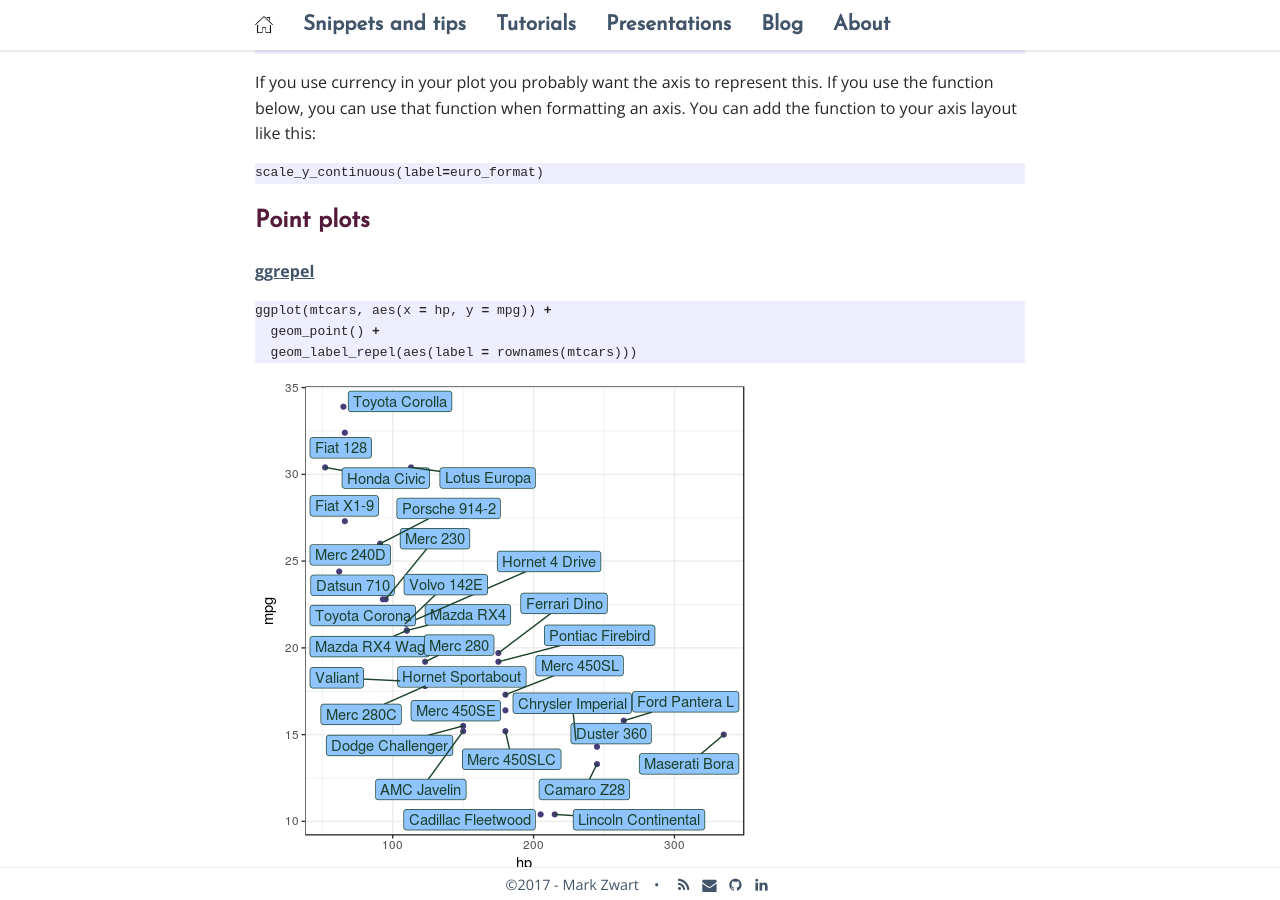
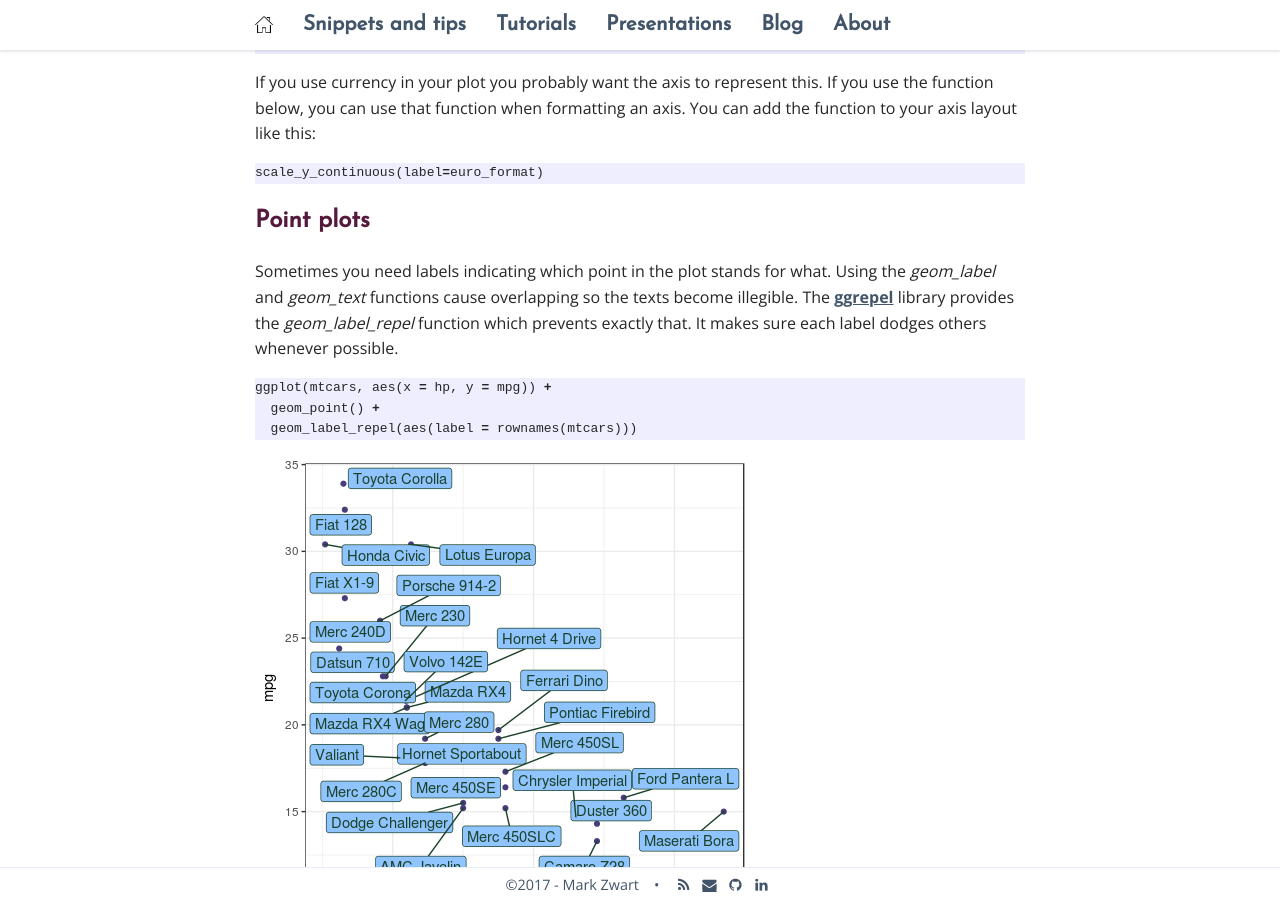
Before and after one commit to mark-me/mark-me.github.io, a Jekyll site: the page built from _pages/snippets-and-tips/graphs/graphs.md, in a window 1280 px wide and 900 px high, scrolled down 1677 px. Built offline with Jekyll 4.4.1, drawn with Linux system fonts in a browser that asks for light colours; nearby versions of some CDN libraries; comment, search, counter and statistics services are not loaded.

Commit message:
Update graphs.md

````diff
--- a/_pages/snippets-and-tips/graphs/graphs.md
+++ b/_pages/snippets-and-tips/graphs/graphs.md
@@ -47,8 +47,7 @@ scale_y_continuous(label=euro_format)
 
 ## Point plots
 
-[ggrepel](https://cran.r-project.org/web/packages/ggrepel/vignettes/ggrepel.html)
-
+Sometimes you need labels indicating which point in the plot stands for what. Using the _geom_label_ and _geom_text_ functions cause overlapping so the texts become illegible. The **[ggrepel](https://cran.r-project.org/web/packages/ggrepel/vignettes/ggrepel.html)** library provides the _geom_label_repel_ function which prevents exactly that. It makes sure each label dodges others whenever possible.
 ```r
 ggplot(mtcars, aes(x = hp, y = mpg)) +
   geom_point() +
````
